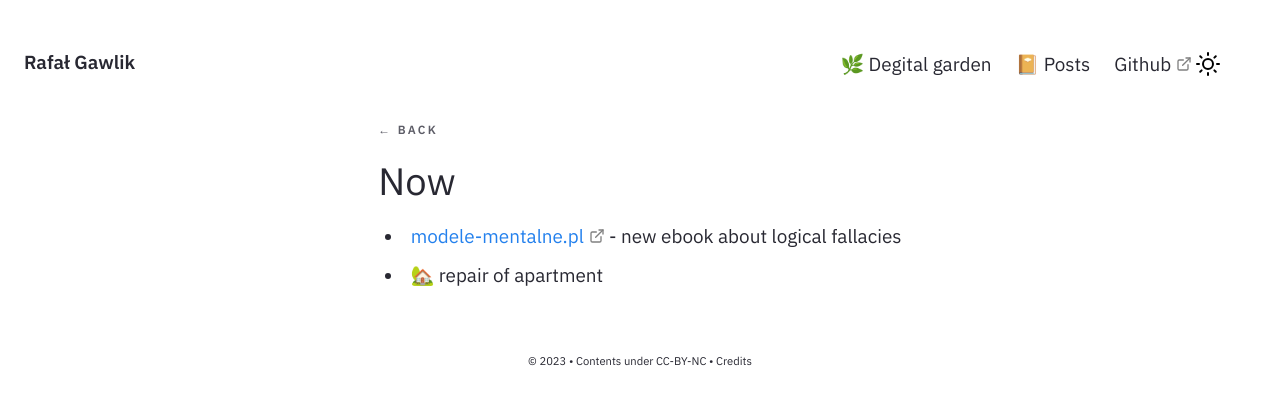
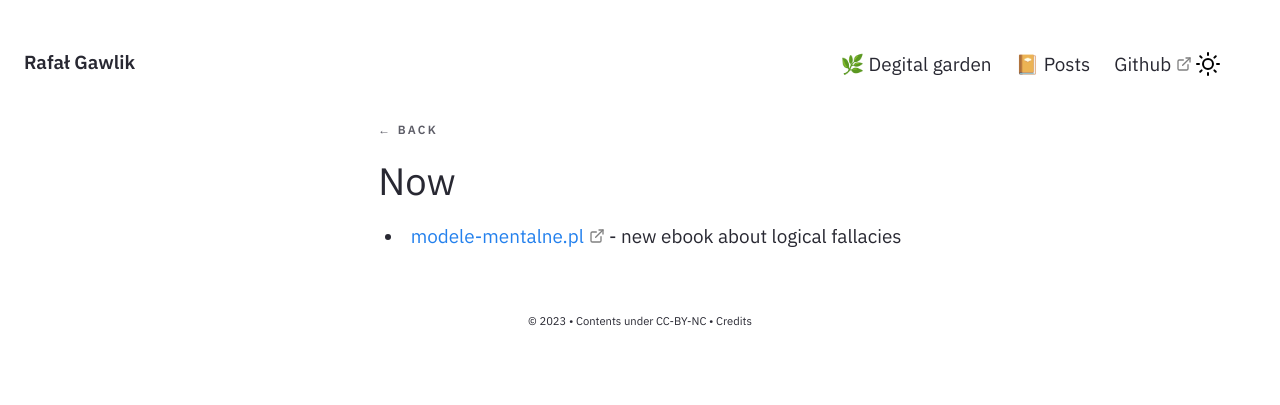
Before and after one commit to rafalgawlik/rafalgawlik.github.io, a Jekyll site: the page built from _notes/Public/Now.md, in a window 1280 px wide. Shown: the top 405 px of the page. Built offline with Jekyll 4.4.1, drawn with Linux system fonts in a browser that asks for light colours.

Commit message:
vault backup: 2023-12-28 23:17:49

```diff
--- a/_notes/Public/Now.md
+++ b/_notes/Public/Now.md
@@ -5,4 +5,3 @@ date : 26-05-2020
 ---
 
 - [modele-mentalne.pl](https://www.modele-mentalne.pl/) - new ebook about logical fallacies
-- 🏡 repair of apartment
```
